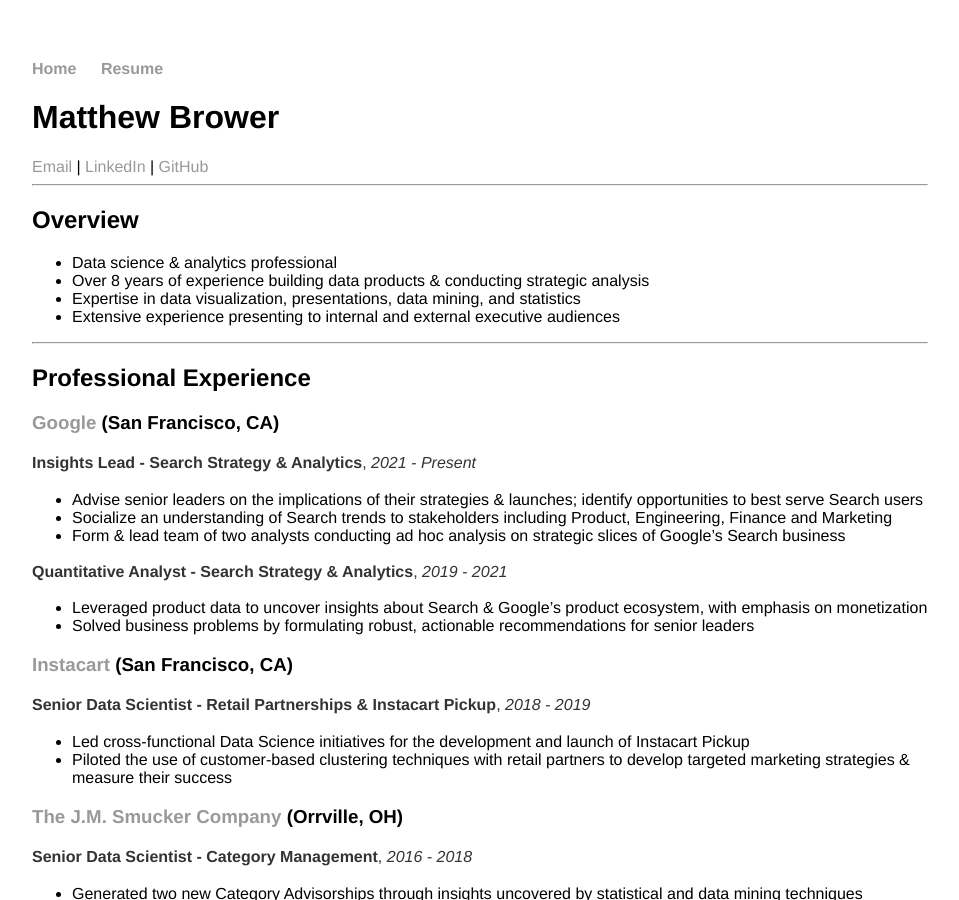
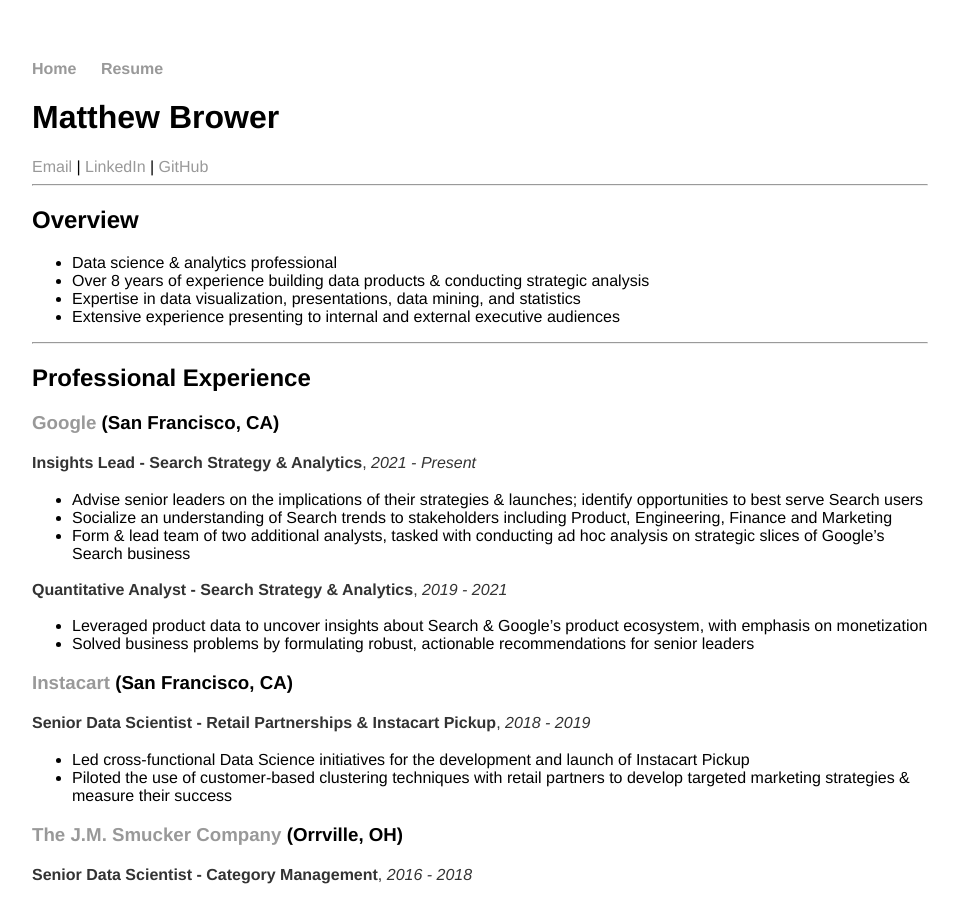
Before and after one commit to MatthewBrower/matthewbrower.github.io, a Jekyll site: the page built from resume/index.md, in a window 1280 px wide and 900 px high. Shown: the whole window, without its empty margins (160-1119 px from the left). Built offline with Jekyll 4.4.1, drawn with Linux system fonts in a browser that asks for light colours.

Commit message:
Update index.md

```diff
--- a/resume/index.md
+++ b/resume/index.md
@@ -26,7 +26,7 @@
 __Insights Lead - Search Strategy & Analytics__, _2021 - Present_
 - Advise senior leaders on the implications of their strategies & launches; identify opportunities to best serve Search users
 - Socialize an understanding of Search trends to stakeholders including Product, Engineering, Finance and Marketing
-- Form & lead team of two analysts conducting ad hoc analysis on strategic slices of Google's Search business
+- Form & lead team of two additional analysts, tasked with conducting ad hoc analysis on strategic slices of Google's Search business
 
 __Quantitative Analyst - Search Strategy & Analytics__, _2019 - 2021_
 - Leveraged product data to uncover insights about Search & Google's product ecosystem, with emphasis on monetization
```
